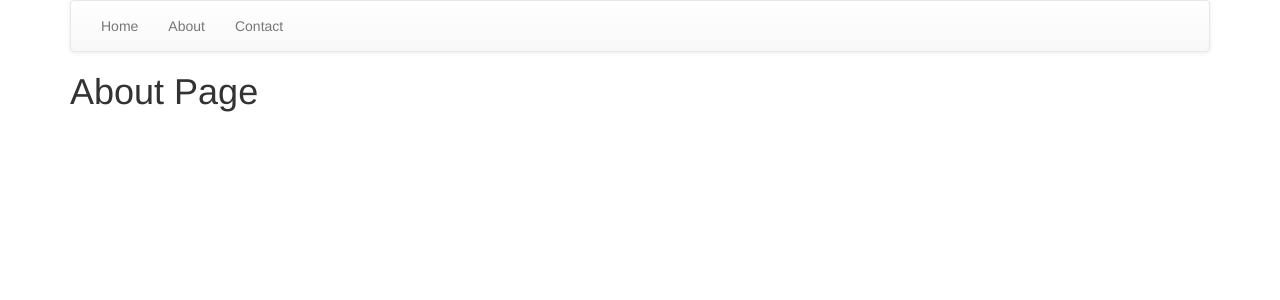
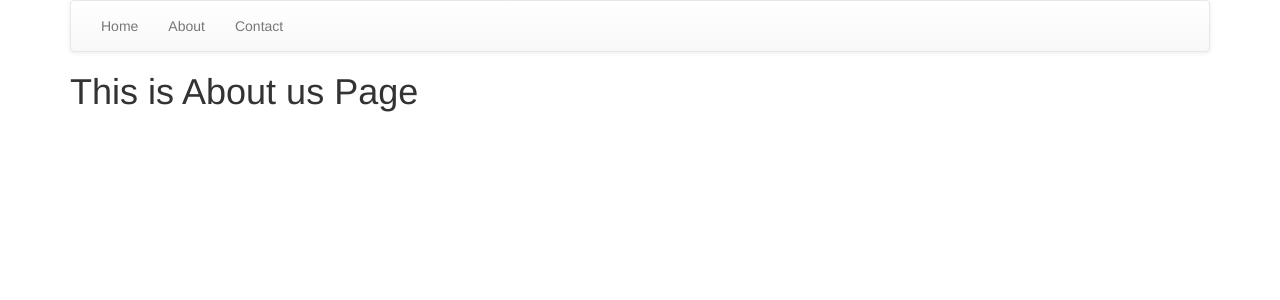
Before and after one commit to dixanta/react-project, a React (Create React App) app: page /about in a window 1280 px wide. Shown: the top 300 px of the page. Built offline with nearby package versions, Linux system fonts and the light colour scheme.

Commit message:
about page added

```diff
--- a/package.json
+++ b/package.json
@@ -8,7 +8,7 @@
   ],
   "main": "src/index.js",
   "dependencies": {
-    "bootstrap": "3.3.7",
+    "bootstrap": "3.4.1",
     "react": "16.12.0",
     "react-bootstrap": "1.0.0",
     "react-dom": "16.12.0",
--- a/src/App.js
+++ b/src/App.js
@@ -4,11 +4,10 @@ import { BrowserRouter as Router, Link, Switch, Route } from "react-router-dom";
 import Home from "./components/pages/Home";
 import Contact from "./components/pages/Contact";
 import { Container } from "react-bootstrap";
+import About from "./components/pages/About";
 
-export default function App() {
+export const Routes = () => {
   return (
-    <Container>
-      <Router>
     <nav className="navbar navbar-default">
       <div className="container-fluid">
         <ul className="nav navbar-nav">
@@ -24,6 +23,13 @@ export default function App() {
         </ul>
       </div>
     </nav>
+  );
+};
+export default function App() {
+  return (
+    <Container>
+      <Router>
+        <Routes />
         <div>
           <Switch>
             <Route path="/contact">
@@ -41,7 +47,3 @@ export default function App() {
     </Container>
   );
 }
-
-function About() {
-  return <h1>About Page</h1>;
-}
--- /dev/null
+++ b/src/components/pages/About.js
@@ -0,0 +1,13 @@
+import React from "react";
+
+class About extends React.Component {
+  render() {
+    return (
+      <div>
+        <h1>This is About us Page</h1>
+      </div>
+    );
+  }
+}
+
+export default About;
```
Lines whose indentation alone changed are shown as unchanged.
